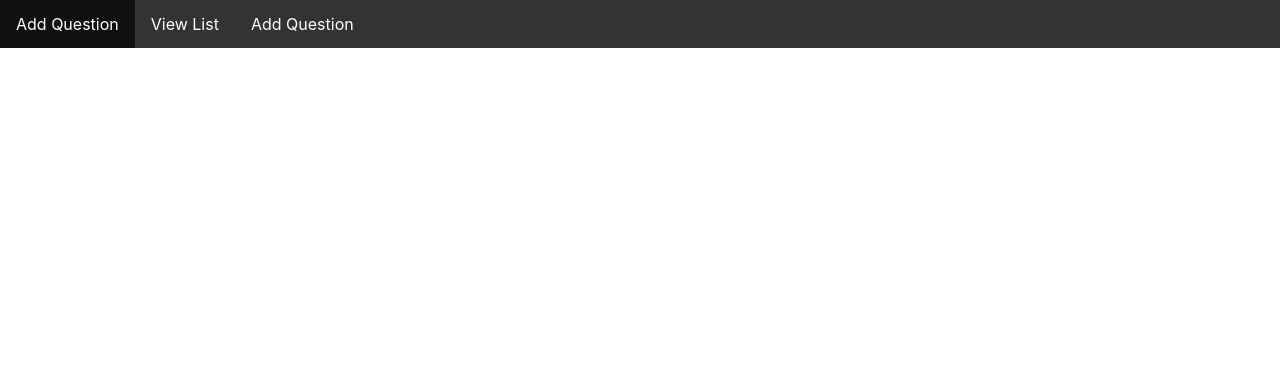
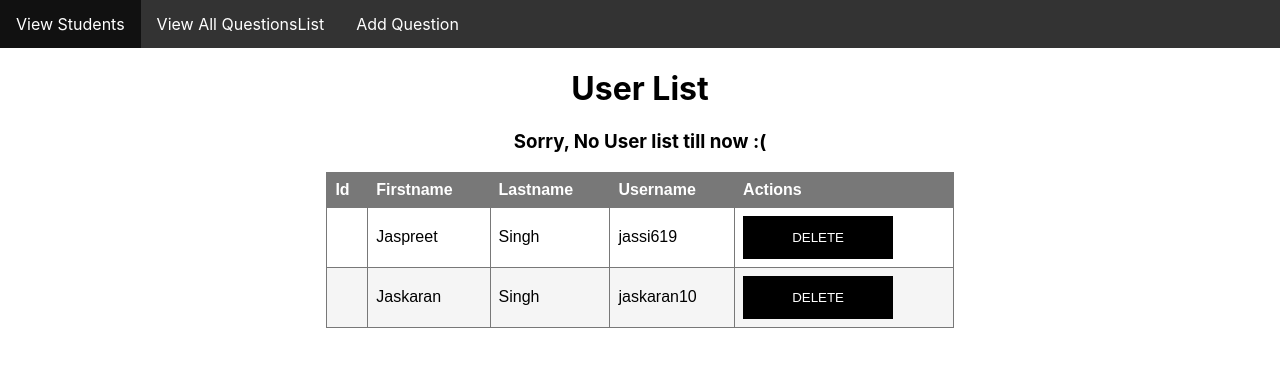
Before and after one commit to jassDev69/Quiz-app, a React (Create React App) app in the folder client/: page /users in a window 1280 px wide. Shown: the top 366 px of the page. Built offline with nearby package versions, Linux system fonts and the light colour scheme.

Commit message:
userlist

```diff
--- /dev/null
+++ b/client/src/components/quslist.js
@@ -0,0 +1,85 @@
+import React from 'react';
+
+const result = [{qusname:'what is you firstname' , options:'jassi,jaskaran,karan,prabh' , correct:'jassi'},
+                {qusname:'what is you lastname' , options:'singh,kaur,kamal,shubh' , correct:'singh'}
+                ]
+
+
+export default  class Quslist extends React.Component {
+    constructor(props) {
+      super(props);
+      this.state = {
+        userData: []
+      };
+    }
+
+  //calling the api to get favourite list data
+    componentDidMount() {
+      //const url = 'http://localhost:3001/api/adminquestions'
+      // fetch(result)
+      //   .then(res => res.json())
+      //   .then(
+      //     (result) => {
+      //       this.setState({
+      //         userData: result
+      //       });
+      //     },
+      //   )
+    }
+    //delete from favourites
+    deleteUser(id) {
+      const url = 'http://localhost:3001/api/tracks/'+id
+      fetch(url,{
+        method:'DELETE',
+        headers:{
+          'Content-Type':'application/json'
+        },
+      })
+        .then(res => res.json())
+        .then(
+          (result) => {
+            this.componentDidMount()
+          },
+        )
+    }
+    render() {
+        return (
+
+        <div className="search">
+              <h1>Favourite List</h1>
+              {console.log(result)}
+          {/* if their is no data */}
+           {this.state.userData.length===0 &&
+               <h3>Sorry, No favourite list till now :(</h3>
+            }
+          {/* if their is data */}
+          {this.state.userData.length>0 &&
+              <h2>Total record : {this.state.userData.length}</h2>
+          }
+            {result.length>0 &&
+            <table>
+
+              <thead>
+              <tr>
+                <td>Sr. No</td>
+                <td>Question</td>
+                <td>Options</td>
+                <td>Correct</td>
+              </tr>
+              </thead>
+              <tbody>
+              {result.map((item,i) => (
+                <tr key={item.id}>
+                <td>{i+1}</td>
+                <td>{item.qusname}</td>
+                <td>{item.options}</td>
+                <td>{item.correct}</td>
+                </tr>
+              ))}
+              </tbody>
+            </table>
+            }
+          </div>
+        );
+    }
+  }
--- a/client/src/components/playList.js
+++ b/client/src/components/users.js
@@ -1,11 +1,11 @@
 import React from 'react';
 
-const result = [{qusname:'what is you firstname' , options:'jassi,jaskaran,karan,prabh' , correct:'jassi'},
-                {qusname:'what is you lastname' , options:'singh,kaur,kamal,shubh' , correct:'singh'}
+const result = [{id:'' , Firstname:'Jaspreet' , Lastname:'Singh' , username:'jassi619'},
+                {id:'' , Firstname:'Jaskaran' , Lastname:'Singh' , username:'jaskaran10'}
                 ]
 
 
-export default  class Playlist extends React.Component {
+export default  class Users extends React.Component {
     constructor(props) {
       super(props);
       this.state = {
@@ -46,11 +46,11 @@ export default  class Playlist extends React.Component {
         return (
 
         <div className="search">
-              <h1>Favourite List</h1>
+              <h1>User List</h1>
               {console.log(result)}
           {/* if their is no data */}
            {this.state.userData.length===0 &&
-               <h3>Sorry, No favourite list till now :(</h3>
+               <h3>Sorry, No User list till now :(</h3>
             }
           {/* if their is data */}
           {this.state.userData.length>0 &&
@@ -61,19 +61,23 @@ export default  class Playlist extends React.Component {
 
               <thead>
               <tr>
-                <td>Sr. No</td>
-                <td>Question</td>
-                <td>Options</td>
-                <td>Correct</td>
+                <td>Id</td>
+                <td>Firstname</td>
+                <td>Lastname</td>
+                <td>Username</td>
+                <td>Actions</td>
               </tr>
               </thead>
               <tbody>
               {result.map((item,i) => (
                 <tr key={item.id}>
-                <td>{i+1}</td>
-                <td>{item.qusname}</td>
-                <td>{item.options}</td>
-                <td>{item.correct}</td>
+                <td>{item.id}</td>
+                <td>{item.Firstname}</td>
+                <td>{item.Lastname}</td>
+                <td>{item.username}</td>
+                <td>
+                  <button className="btn" type="button" onClick={()=>{this.deleteUser(item.id)}}>DELETE</button>
+                </td>
                 </tr>
               ))}
               </tbody>
--- a/client/src/index.js
+++ b/client/src/index.js
@@ -7,8 +7,9 @@ import {
   Route,
   Link
 } from "react-router-dom";
-import Playlist from './components/playList'
+import Quslist from './components/quslist'
 import Discogs from './components/discogs'
+import Users from './components/users'
 
 
 //function for routes to get specific path
@@ -18,10 +19,10 @@ function Routing() {
       <div>
         <ul>
           <li>
-            <Link to="/">Add Question</Link>
+            <Link to="/users">View Students</Link>
           </li>
           <li>
-            <Link to="/favourite-list">View List</Link>
+            <Link to="/qus-list">View All QuestionsList</Link>
           </li>
           <li>
             <Link to="/search">Add Question</Link>
@@ -34,8 +35,11 @@ function Routing() {
              <img className="back" alt="background"src="background.jpg"/>
            </div>
           </Route>
-          <Route path="/favourite-list">
-              <Playlist/>
+          <Route path="/users">
+              <Users/>
+          </Route>
+          <Route path="/qus-list">
+              <Quslist/>
           </Route>
           <Route path="/search">
               <Discogs/>
```
Also changed, not shown: 1 other file (tests, documents, lock files or other folders).
